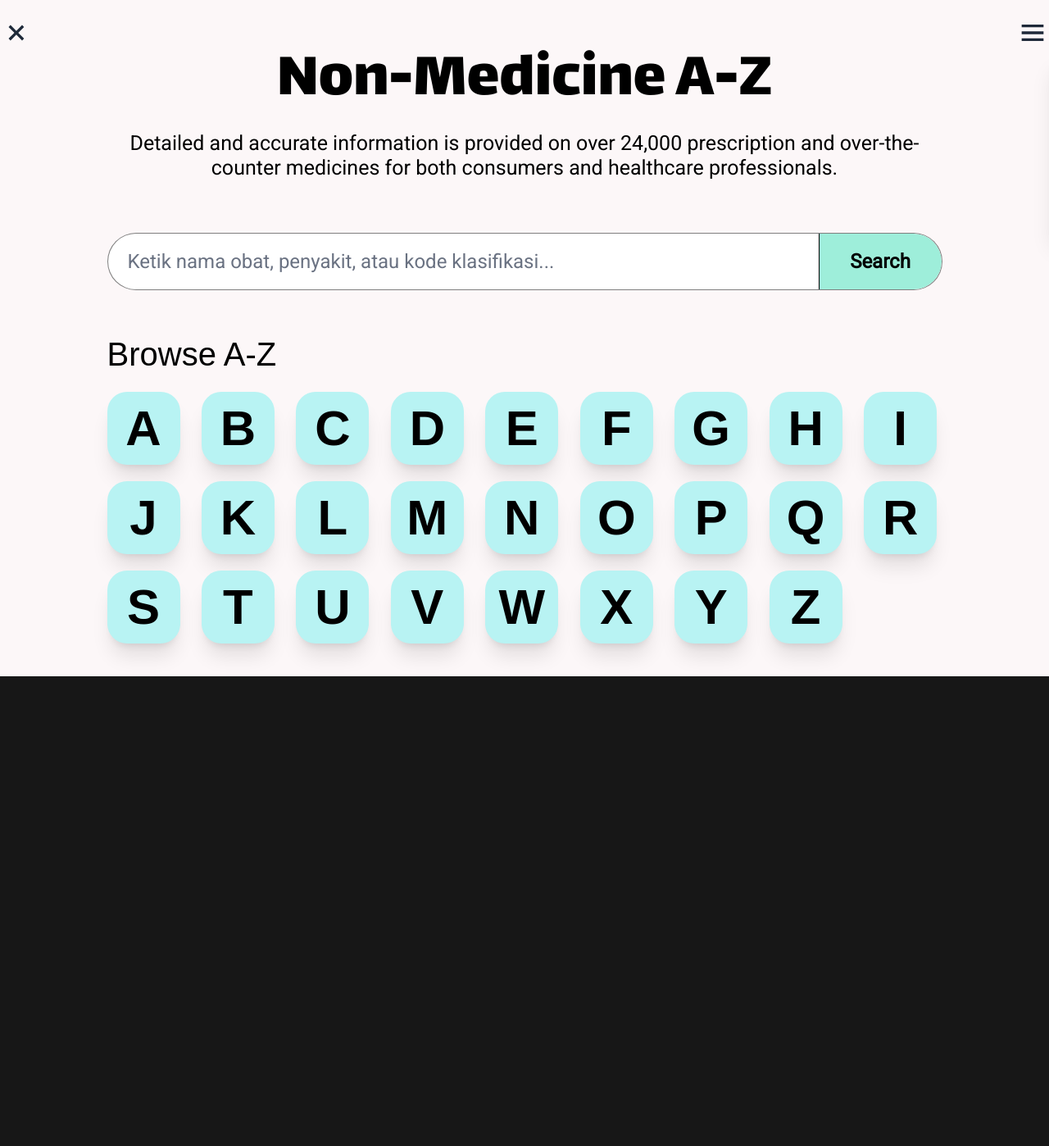
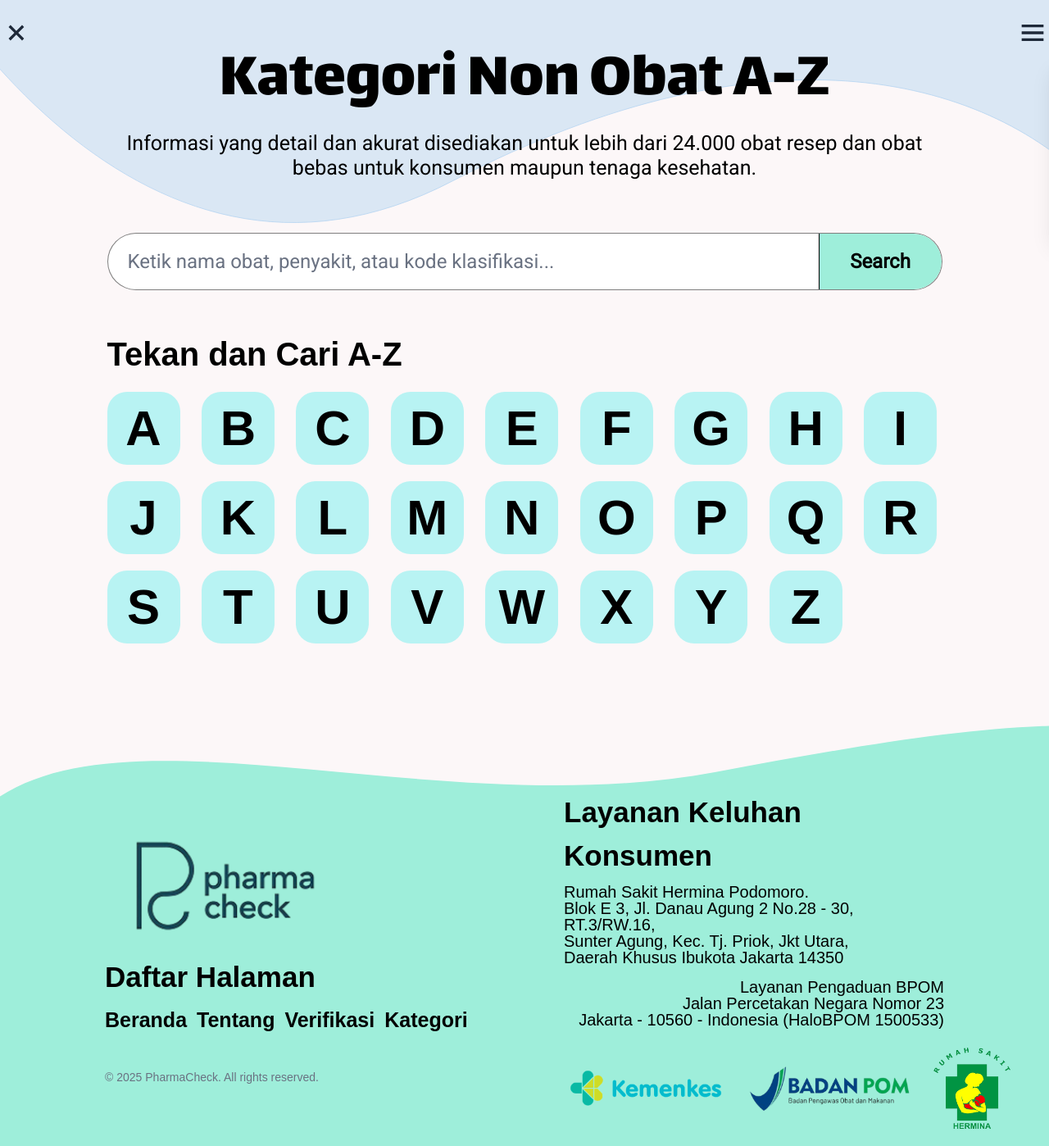
Before and after one commit to BoviliusMeidi/PharmaCheck, a Next.js app: page /categories/non-medicine/a-z in a window 1280 px wide. Shown: the whole page at 82% size. Before the commit the page ends 825 px from the top, so only its background shows below. Built offline with nearby package versions, Linux system fonts and the light colour scheme.

Commit message:
feat: Add Footer component to various pages and enhance layout for better user experience

```diff
--- a/src/app/categories/medicine/a-z/[id]/page.js
+++ b/src/app/categories/medicine/a-z/[id]/page.js
@@ -7,6 +7,7 @@ import AZTable from "@/components/AZTable";
 import Product from "@/components/Product";
 import SearchForm from "@/components/SearchForm";
 import LoadingSpinner from "@/components/LoadingSpinner";
+import Footer from '@/components/Footer';
 
 export default function AZ() {
     const params = useParams();
@@ -49,23 +50,29 @@ export default function AZ() {
     }
 
     return (
-        <div className="p-12 bg-[url('/background/wave-left.svg')] bg-no-repeat bg-cover bg-center">
+        <div className="flex flex-col min-h-screen justify-between">
+            <div className="p-12 bg-[url('/background/wave-up.svg')] bg-no-repeat z-10 bg-contain flex flex-col">
                 <div className="flex flex-row gap-8">
                     <div className="w-1/5">
                         <AZTable title={'Medicine'} objective={'medicine'} />
                     </div>
-                <div className="flex flex-col gap-4 w-full">
+                    <div className="flex flex-col gap-5 w-full">
                         <h1 className="font-title text-7xl">{`Medicine ${keyword.toUpperCase()} Alphabet`}</h1>
                         <div className='w-full max-w-4xl'>
                             <SearchForm title={"Search"} objective={"product"}/>
                         </div>
-                    <div className="grid grid-cols-4 gap-10 p-4">
+
+                        <div className="grid grid-cols-5 gap-x-2 gap-y-5 p-2">
                             {medicines.map((med) => (
-                            <Product key={med.id} data={med} />
+                                <div key={med.id} className="min-w-0">
+                                    <Product data={med} />
+                                </div>
                             ))}
                         </div>
                     </div>
                 </div>
             </div>
+            <Footer />
+        </div>
     )
 }
--- a/src/app/categories/medicine/a-z/page.js
+++ b/src/app/categories/medicine/a-z/page.js
@@ -8,10 +8,10 @@ import Footer from '@/components/Footer';
 export default function AZPage() {
     return (
         <div className="relative bg-[#FCF7F8] m-0 min-h-screen flex flex-col">
-            <div className="bg-[url('/background/wave-up.svg')] bg-no-repeat bg-contain flex flex-col bg-[#FCF7F8] h-screen overflow-hidden">
-                <MenuBar />
+            <div className="bg-[url('/background/wave-up.svg')] bg-no-repeat bg-contain flex flex-col bg-[#FCF7F8]">
+
                 <div className="flex-1 flex justify-center px-8">
-                    <div className="py-10 px-8 max-w-[1083px] text-center">
+                    <div className="py-10 px-8 max-w-[1083px] text-center pb-5">
                         <div className='font-title text-[80px]'>Kategori Obat A-Z</div>
                         <div className="text-black mx-auto font-description text-[25px] font-normal mb-16 leading-[1.2]">
                             Informasi yang detail dan akurat disediakan untuk lebih dari 24.000
--- a/src/app/categories/non-medicine/a-z/page.js
+++ b/src/app/categories/non-medicine/a-z/page.js
@@ -3,26 +3,29 @@
 import Link from 'next/link';
 import SearchForm from '@/components/SearchForm';
 import MenuBar from '@/components/MenuBar';
+import Footer from '@/components/Footer';
 
 export default function AZPage() {
     return (
         <div className="relative bg-[#FCF7F8] m-0 min-h-screen flex flex-col">
+            <div className="bg-[url('/background/wave-up.svg')] bg-no-repeat bg-contain flex flex-col bg-[#FCF7F8]">
                 <MenuBar />
                 <div className="flex-1 flex justify-center px-8">
-                <div className="py-10 px-8 max-w-[1083px] text-center">
-                    <div className='font-title text-[80px]'>Non-Medicine A-Z</div>
+                    <div className="py-10 px-8 max-w-[1083px] text-center pb-5">
+                        <div className='font-title text-[80px]'>Kategori Non Obat A-Z</div>
                         <div className="text-black mx-auto font-description text-[25px] font-normal mb-16 leading-[1.2]">
-                        Detailed and accurate information is provided on over 24,000 prescription and over-the-counter medicines for both consumers and healthcare professionals.
+                            Informasi yang detail dan akurat disediakan untuk lebih dari 24.000 obat
+                            resep dan obat bebas untuk konsumen maupun tenaga kesehatan.
                         </div>
                         <div className="w-full mx-auto flex justify-center">
                             <SearchForm title={"Search"} objective={"product"}/>
                         </div>
                         <div className="mt-12">
-                        <div className="text-left text-[40px] font-normal mb-4">Browse A-Z</div>
-                        <div className="grid grid-cols-9 gap-[20px] justify-center mx-auto">
+                            <div className="text-left text-[40px] font-semibold mb-4">Tekan dan Cari A-Z</div>
+                            <div className="grid grid-cols-9 gap-[20px] justify-center mx-auto mb-20">
                                 {'ABCDEFGHIJKLMNOPQRSTUVWXYZ'.split('').map(letter => (
                                     <Link href={`/categories/non-medicine/a-z/${letter}`} key={letter}>
-                                    <div className="w-[89px] h-[89px] bg-[#B8F3F3] rounded-3xl flex items-center justify-center text-black text-[60px] font-bold shadow-xl cursor-pointer hover:bg-[#a0e5e5]">
+                                        <div className="w-[89px] h-[89px] bg-[#B8F3F3] rounded-3xl flex items-center justify-center text-black text-[60px] font-bold cursor-pointer hover:bg-[#a0e5e5]">
                                             {letter}
                                         </div>
                                     </Link>
@@ -31,6 +34,9 @@ export default function AZPage() {
                         </div>
                     </div>
                 </div>
+
+            </div>
+            <Footer />
         </div>
     );
 };
--- a/src/components/Footer.js
+++ b/src/components/Footer.js
@@ -5,9 +5,9 @@ import Image from 'next/image';
 
 export default function Footer() {
   return (
-    <footer className="w-full bg-[url('/background/green-wave-bot.svg')] bg-[#FCF7F8] bg-no-repeat bg-cover">
+    <footer className="w-full bg-[url('/background/green-wave-bot.svg')] bg-transparent bg-no-repeat bg-cover">
       <div className="max-w-[80%] mx-auto flex flex-col lg:flex-row lg:space-x-24 mt-20 mb-5 lg:items-center">
-        <div className="flex flex-col gap-6 w-full ">
+        <div className="flex flex-col gap-6 w-full">
           <Image
             src="/logo.png"
             alt="PharmaCheck Logo"
--- a/src/components/Product.js
+++ b/src/components/Product.js
@@ -5,9 +5,17 @@ import { capitalizeWords } from "@/lib/utils"
 export default function Product({ data }) {
     return (
         <Link href={`/product/${data.medicine_name}`}>
-            <div className="flex flex-col justify-center items-center border rounded-3xl gap-4 p-6 bg-white">
-                <Image src={data.image_url || '/Medicine.png'} width={data.image_url ? 150 : 80} height={data.image_url ? 150 : 80} alt="Gambar Obat" />
-                <h2 className="font-header text-3xl font-extrabold">{capitalizeWords(data.medicine_name)}</h2>
+            <div className="flex flex-col justify-center items-center border rounded-3xl gap-4 p-6 bg-white w-[220px] h-[300px]">
+                <Image
+                    src={data.image_url || '/Medicine.png'}
+                    width={data.image_url ? 150 : 80}
+                    height={data.image_url ? 150 : 80}
+                    alt="Gambar Obat"
+                    className="object-contain"
+                />
+                <h2 className="font-header text-2xl font-extrabold text-center max-w-[180px] overflow-hidden text-ellipsis whitespace-nowrap">
+                    {capitalizeWords(data.medicine_name)}
+                </h2>
             </div>
         </Link>
     )
--- a/src/components/ProductDetail.js
+++ b/src/components/ProductDetail.js
@@ -7,6 +7,7 @@ import AccordionItem from '@/components/AccordionItem';
 import LoadingSpinner from './LoadingSpinner';
 import { fetchMedicineAuto } from '@/lib/fetchMedicine';
 import { stripTags, capitalizeWords } from '@/lib/utils';
+import Footer from '@/components/Footer';
 
 export default function ProductDetailResult () {
   const params = useParams();
@@ -41,7 +42,7 @@ export default function ProductDetailResult () {
     <div>
       {product.api ? (
         <div>
-          <div className='h-screen flex flex-col justify-center items-center'>
+          <div className='bg-white h-screen flex flex-col justify-center items-center'>
             <h1 className='font-header text-7xl font-extrabold normal-case mb-12'>{capitalizeWords(product.api.nama_dagang)}</h1>
             <Image src={product.db?.image_url || '/Medicine.png'} width={product.db?.image_url ? 350 : 160}
               height={product.db?.image_url ? 350 : 160} alt='Valid Medicine' className="rotate-6 mb-6" />
@@ -54,7 +55,7 @@ export default function ProductDetailResult () {
               <Image src="/Logo.png" width={300} height={200} alt='Logo Pharma Check' className="" />
             </div>
           </div>
-          <div className='h-full w-full flex flex-col gap-12 justify-center my-20 mb-32'>
+          <div className='bg-white h-full w-full flex flex-col gap-12 justify-center'>
             <AccordionItem title="Description">
               <div
                 className="font-header text-3xl mt-4"
@@ -90,9 +91,19 @@ export default function ProductDetailResult () {
               />
             </AccordionItem>
           </div>
+
         </div>
       ) : (
-        <p>Tidak ada data yang ditemukan atau mencari...</p>
+        <div className="h-screen flex flex-col justify-center items-center text-center gap-12 px-4">
+          <h1 className="font-title text-7xl">
+            Obat Yang Anda Cari Belum <br /> Memiliki Informasi yang Lengkap
+          </h1>
+          <p className="font-header text-2xl">
+            Silahkan tunggu perkembangannya dan gunakan pencarian obat informasi yang lain<br />
+            Gunakan nama obat, kode, atau bentuk lainnya untuk mencari informasi yang lebih lengkap.
+          </p>
+          <Image src="/NotSmile.png" width={250} height={250} alt="Not Valid and Legal" />
+        </div>
       )}
     </div>
   );
```
Lines whose indentation alone changed are shown as unchanged.
